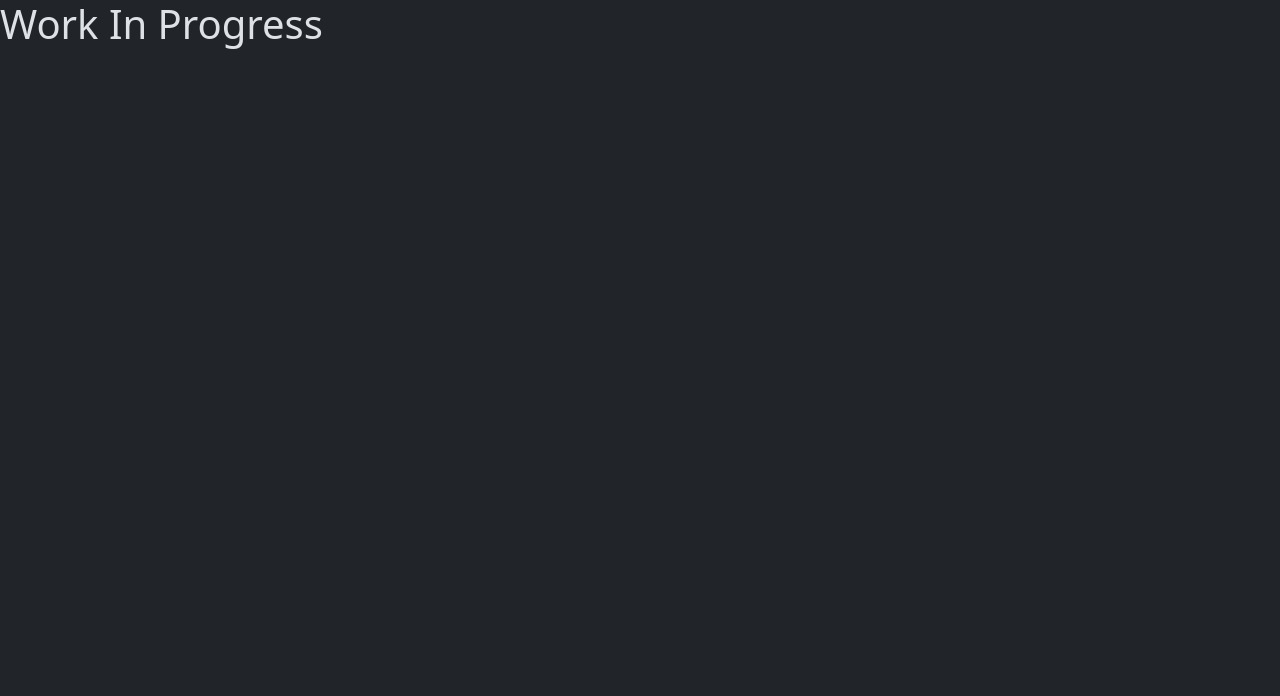
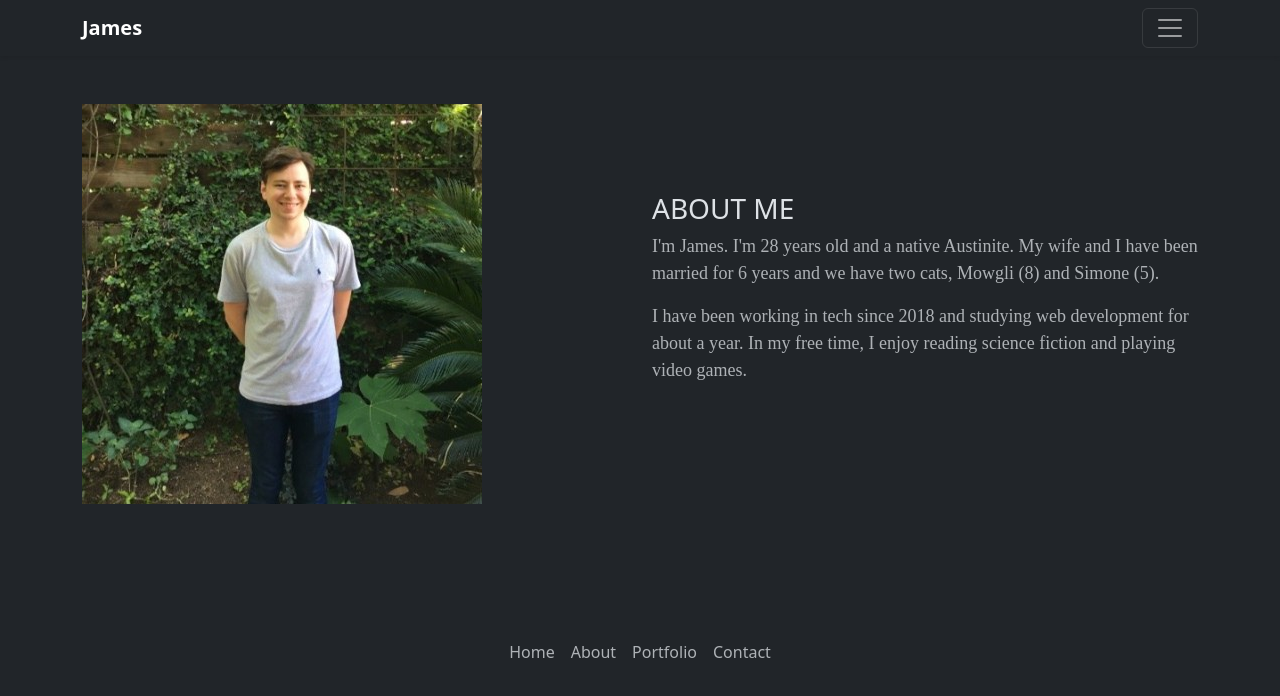
Before and after one commit to jvearner/james.com, a plain HTML site: page public/about.html in a window 1280 px wide. Drawn offline with nearby package versions, Linux system fonts and the light colour scheme.

Commit message:
Add files via upload

```diff
--- a/public/about.html
+++ b/public/about.html
@@ -10,33 +10,63 @@
 </head>
 <body>
 
-<h1>Work In Progress</h1>
-<!-- <div class="container col-xxl-8 px-4 py-5">
-  <div class="row flex-lg-row-reverse align-items-center g-5 py-5">
-    <div class="col-10 col-sm-8 col-lg-6">
-      <img src="bootstrap-themes.png" class="d-block mx-lg-auto img-fluid" alt="Bootstrap Themes" width="700" height="500" loading="lazy">
-    </div>
-    <div class="col-lg-6">
-      <h1 class="display-5 fw-bold text-body-emphasis lh-1 mb-3">James is making websites on the internet.</h1>
-      <p class="lead">Quickly design and customize responsive mobile-first sites with Bootstrap, the world's most popular front-end open source toolkit, featuring Sass variables and mixins, responsive grid system, extensive prebuilt components, and powerful JavaScript plugins.</p>
-      <div class="d-grid gap-2 d-md-flex justify-content-md-start">
-        <button type="button" class="btn btn-primary btn-lg px-4 me-md-2">Primary</button>
-        <button type="button" class="btn btn-outline-secondary btn-lg px-4">Default</button>
+<header data-bs-theme="dark">
+  <div class="text-bg-dark collapse" id="navbarHeader">
+      <div class="container">
+      <div class="row">
+          <div class="col-sm-8 col-md-11 py-4">
+          <h4>James is making websites on the internet.</h4>
+          <p class="text-body-secondary" style="font-family: 'Playfair Display', serif;">"Tinder For Dogs is going to be the next Facebook For Dogs." <br> - Bark Zuckerberg</p>
+          </div>
       </div>
     </div>
   </div>
-</div>
+  <div class="navbar navbar-dark bg-dark shadow-sm">
+      <div class="container">
+      <a href="../index.html" class="navbar-brand d-flex align-items-left">
+          <strong>James</strong>
+      </a>
+      <button class="navbar-toggler collapsed" type="button" data-bs-toggle="collapse" data-bs-target="#navbarHeader" aria-controls="navbarHeader" aria-expanded="false" aria-label="Toggle navigation">
+          <span class="navbar-toggler-icon"></span>
+        </button>
+      </div>
+  </div>
+</header>
 
-<div class="container">
-  <footer class="py-3 my-4">
+<section id="about-section" class="pt-5 pb-5 mb-5">
+  <div class="container wrapabout">
+    <div class="red"></div>
+    <div class="row">
+      <div class="col-lg-6 mt-5 mt-lg-0">
+        <figure class="potoaboutwrap"> <img src="../assets/images/resume_pic.jpg" alt="James Resume Photo"> </figure>
+      </div>
+      <div class="col-lg-6 align-items-center justify-content-left d-flex mb-5 mb-lg-0">
+        <div class="blockabout">
+          <div class="blockabout-inner text-center text-sm-start">
+            <div class="title-big pb-3 mb-3">
+              <h3 >ABOUT ME</h3>
+              <p class="description-p text-muted pe-0 pe-lg-0" style="font-size: large; font-family: 'Playfair Display', serif;">I'm James. I'm 28 years old and a native Austinite. My wife and I have been married for 6 years and we have two cats, Mowgli (8) and Simone (5).</p>
+              <p class="description-p text-muted pe-0 pe-lg-0" style="font-size: large; font-family: 'Playfair Display', serif;">I have been working in tech since 2018 and studying web development for about a year. In my free time, I enjoy reading science fiction and playing video games.</p>
+            </div>
+          </div>
+        </div>
+      </div>
+    </div>
+  </div>
+</section>
+
+<footer class="py-3 my-4">
+  <div>
     <ul class="nav justify-content-center">
       <li class="nav-item"><a href="../index.html" class="nav-link px-2 text-body-secondary">Home</a></li>
       <li class="nav-item"><a href="./about.html" class="nav-link px-2 text-body-secondary">About</a></li>
       <li class="nav-item"><a href="./portfolio.html" class="nav-link px-2 text-body-secondary">Portfolio</a></li>
       <li class="nav-item"><a href="./contact.html" class="nav-link px-2 text-body-secondary">Contact</a></li>
     </ul>
-  </footer>
-</div> -->
+  </div>
+</footer>
+
+<script src="https://cdn.jsdelivr.net/npm/bootstrap@5.3.1/dist/js/bootstrap.bundle.min.js" integrity="sha384-HwwvtgBNo3bZJJLYd8oVXjrBZt8cqVSpeBNS5n7C8IVInixGAoxmnlMuBnhbgrkm" crossorigin="anonymous"></script>
 
 </body>
 </html>
```
Also changed, not shown: public/contact.html (+35 -0 lines), public/portfolio.html (+1 -1 lines).
